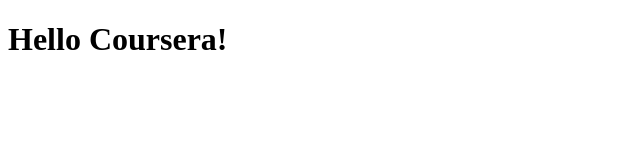
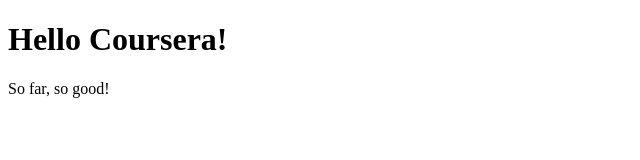
Before and after one commit to sixshuckles/coursera-test, a plain HTML site: page site/index.html in a window 1280 px wide. Shown: the whole page, without its empty margins (0-640 px from the left). Drawn offline with Linux system fonts and the light colour scheme.

Commit message:
added body text

```diff
--- a/site/index.html
+++ b/site/index.html
@@ -5,5 +5,5 @@
 </head>
 <body>
 <h1>Hello Coursera!</h1>
-</body>
+<body>So far, so good!</body>
 </html>
```
